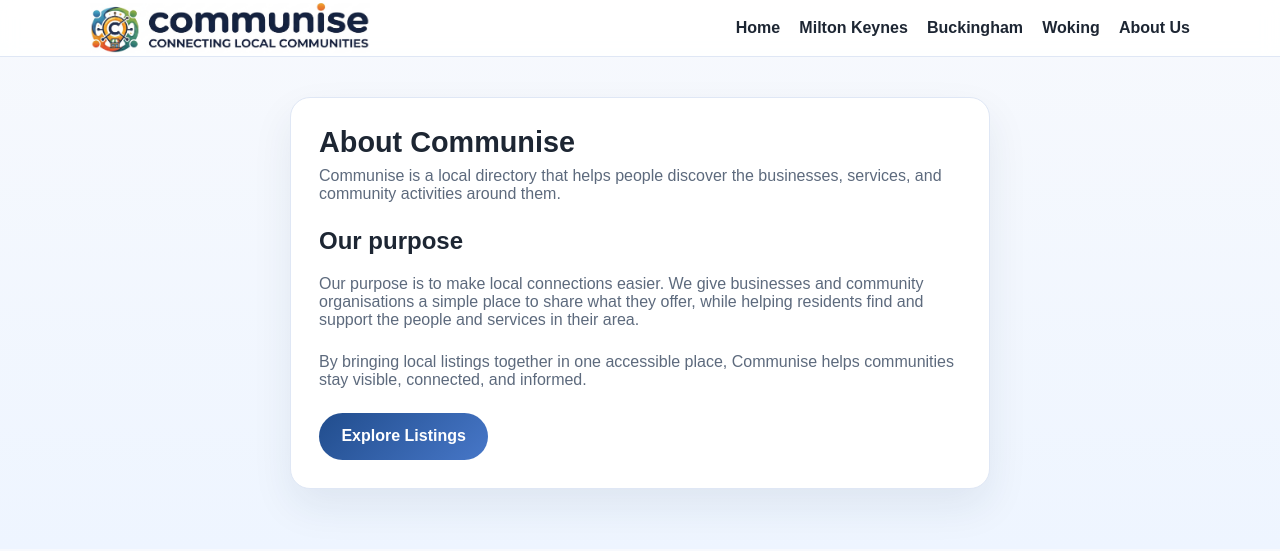
After one commit to mbnarayn/communise, a Flask app: page /about in a window 1280 px wide. The commit adds this page. Shown: the top 551 px of the page. Run offline with Flask 3, Linux system fonts and the light colour scheme.

Commit message:
ui updates

```diff
--- a/app.py
+++ b/app.py
@@ -567,6 +567,11 @@ def index():
     )
 
 
+@app.route('/about')
+def about():
+    return render_template('about.html')
+
+
 @app.route('/mk', endpoint='milton_keynes_page')
 @app.route('/miltonkeynes', endpoint='milton_keynes_page')
 @app.route('/woking', endpoint='woking_page')
--- a/data/listings.json
+++ b/data/listings.json
@@ -18,7 +18,7 @@
     "deals": "Free refill on selected drinks this week.",
     "homepagefeatured": true,
     "communitypagefeatured": true,
-    "usage_count": 0,
+    "usage_count": 1,
     "approved": true
   },
   {
--- a/static/styles.css
+++ b/static/styles.css
@@ -155,6 +155,19 @@ nav a {
   flex: 0 0 auto;
 }
 
+.clear-search {
+  flex: 0 0 auto;
+  color: var(--muted);
+  font-size: 0.75rem;
+  font-weight: 700;
+  text-decoration: none;
+}
+
+.clear-search:hover {
+  color: var(--primary-dark);
+  text-decoration: underline;
+}
+
 .hero-cta {
   display: inline-flex;
   align-items: center;
@@ -256,6 +269,19 @@ nav a {
   margin: 0 0 1rem;
   color: var(--muted);
   font-weight: 600;
+}
+
+.summary-clear {
+  margin-left: 0.65rem;
+  color: var(--primary);
+  font-size: inherit;
+  font-weight: 800;
+  text-decoration: underline;
+  white-space: nowrap;
+}
+
+.summary-clear:hover {
+  color: var(--primary-dark);
 }
 
 .category-tabs {
--- a/templates/404.html
+++ b/templates/404.html
@@ -18,6 +18,7 @@
           <a href="{{ url_for('milton_keynes_page') }}">Milton Keynes</a>
           <a href="{{ url_for('buckingham_page') }}">Buckingham</a>
           <a href="{{ url_for('woking_page') }}">Woking</a>
+          <a href="{{ url_for('about') }}">About Us</a>
         </nav>
       </div>
     </header>
--- /dev/null
+++ b/templates/about.html
@@ -0,0 +1,37 @@
+<!DOCTYPE html>
+<html lang="en">
+  <head>
+    <meta charset="UTF-8" />
+    <meta name="viewport" content="width=device-width, initial-scale=1.0" />
+    <title>About Us | Communise</title>
+    <link rel="icon" type="image/jpeg" href="{{ url_for('static', filename='favicon.jpg') }}" />
+    <link rel="stylesheet" href="{{ url_for('static', filename='styles.css') }}" />
+  </head>
+  <body>
+    <header class="topbar">
+      <div class="container nav">
+        <a class="brand" href="{{ url_for('index') }}">
+          <img src="{{ url_for('static', filename='communise_logo.png') }}" alt="Communise logo" />
+        </a>
+        <nav>
+          <a href="{{ url_for('index') }}">Home</a>
+          <a href="{{ url_for('milton_keynes_page') }}">Milton Keynes</a>
+          <a href="{{ url_for('buckingham_page') }}">Buckingham</a>
+          <a href="{{ url_for('woking_page') }}">Woking</a>
+          <a href="{{ url_for('about') }}">About Us</a>
+        </nav>
+      </div>
+    </header>
+
+    <main class="container form-page">
+      <article class="form-card about-card">
+        <h1>About Communise</h1>
+        <p>Communise is a local directory that helps people discover the businesses, services, and community activities around them.</p>
+        <h2>Our purpose</h2>
+        <p>Our purpose is to make local connections easier. We give businesses and community organisations a simple place to share what they offer, while helping residents find and support the people and services in their area.</p>
+        <p>By bringing local listings together in one accessible place, Communise helps communities stay visible, connected, and informed.</p>
+        <a class="primary-btn" href="{{ url_for('index') }}">Explore Listings</a>
+      </article>
+    </main>
+  </body>
+</html>
--- a/templates/add_listing.html
+++ b/templates/add_listing.html
@@ -20,6 +20,7 @@
           <a href="{{ url_for('woking_page') }}">Woking</a>
         </nav>
       </div>
+          <a href="{{ url_for('about') }}">About Us</a>
     </header>
 
     <main class="container form-page">
--- a/templates/admin.html
+++ b/templates/admin.html
@@ -15,6 +15,7 @@
         </a>
         <nav>
           <a href="{{ url_for('index') }}">Home</a>
+          <a href="{{ url_for('about') }}">About Us</a>
         </nav>
       </div>
     </header>
--- a/templates/listing_detail.html
+++ b/templates/listing_detail.html
@@ -18,6 +18,7 @@
           <a href="{{ url_for('milton_keynes_page') }}">Milton Keynes</a>
           <a href="{{ url_for('buckingham_page') }}">Buckingham</a>
           <a href="{{ url_for('woking_page') }}">Woking</a>
+          <a href="{{ url_for('about') }}">About Us</a>
         </nav>
       </div>
     </header>
```
Also changed, not shown: templates/community.html (+10 -3 lines), templates/index.html (+10 -3 lines).
